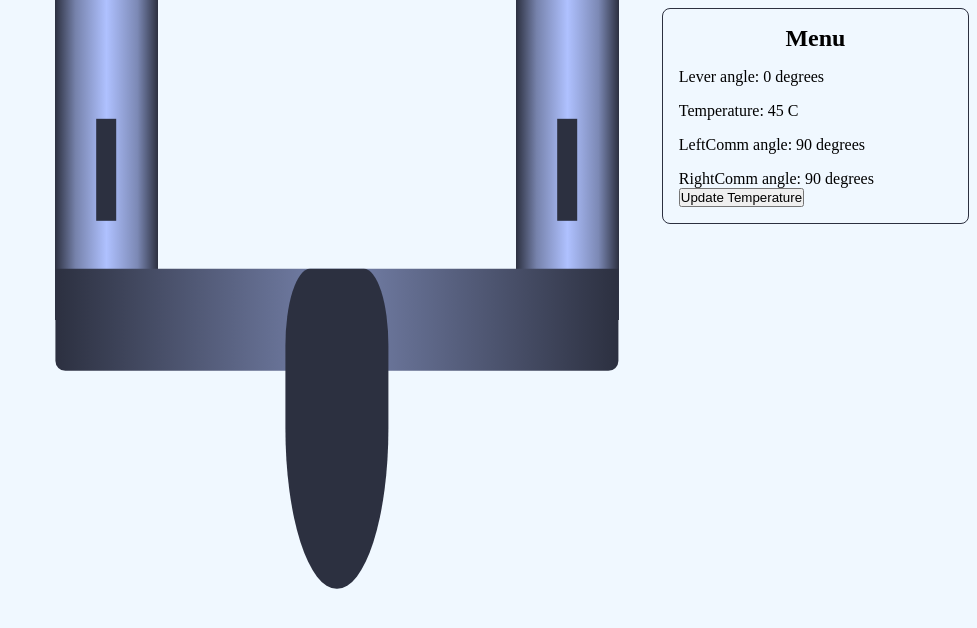
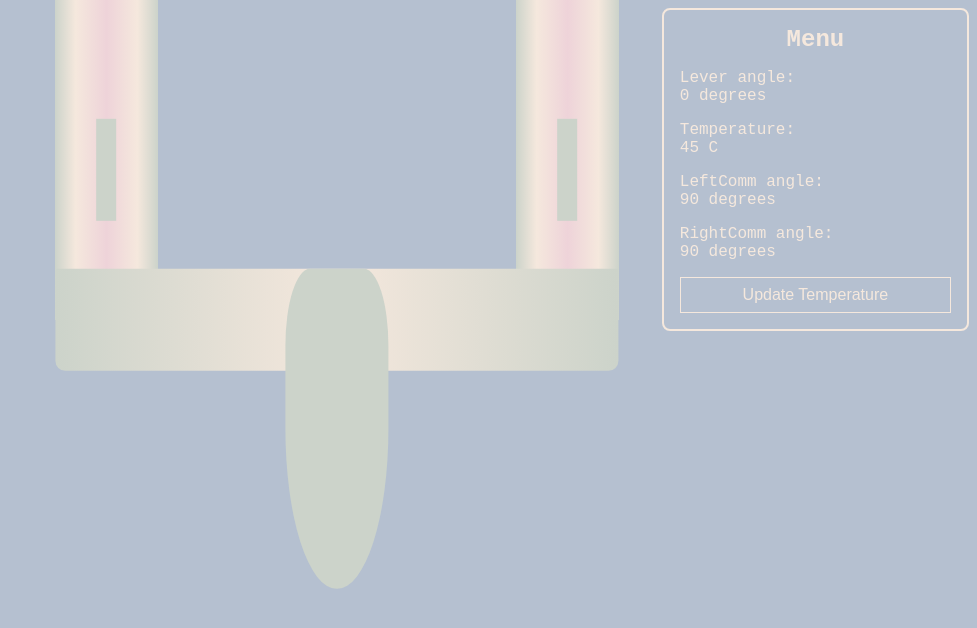
Before and after one commit to Euphoriaerika/hydro-tap, a plain HTML site: page index.html in a window 1280 px wide. Shown: the whole page, without its empty margins (303-1280 px from the left). Drawn offline with Linux system fonts and the light colour scheme.

Commit message:
refactor: improved readability of menu item generation

```diff
--- a/component/menu.js
+++ b/component/menu.js
@@ -14,38 +14,60 @@ const angle2Temp = (angle) => {
   return -(angle / 90) * 45 + 45;
 };
 
+// Function to create menu indicators based on the given count
 const createMenuIndicator = (count) => {
   // Select the container element with the class "stat"
-  var statContainer = document.querySelector(".stat");
+  const statContainer = document.querySelector(".stat");
 
   // Check if there are existing <li> elements, create them if not
   if (!statContainer.querySelector("li")) {
-    for (var i = 0; i < count; i++) {
-      var liElement = document.createElement("li");
+    for (let i = 0; i < count; i++) {
+      // Create <li> element
+      const liElement = document.createElement("li");
       statContainer.appendChild(liElement);
+
+      // Create <p> element for title
+      const liTitle = document.createElement("p");
+      liTitle.className = "menu-el-title";
+      liElement.appendChild(liTitle);
+
+      // Create <p> element for date
+      const liDate = document.createElement("p");
+      liDate.className = "menu-el-data";
+      liElement.appendChild(liDate);
     }
   }
 };
 
-// Event handler for mouse movement
+// Function to update menu indicators with relevant data
 const updateMenuIndicator = () => {
-  // Changed to select all <li> elements with the class "stat"
-  var menuItems = document.querySelectorAll(".stat li");
+  // Select all <li> elements with the class "stat" and their corresponding title and data elements
+  const menuTitles = document.querySelectorAll(".stat li .menu-el-title");
+  const menuData = document.querySelectorAll(".stat li .menu-el-data");
 
-  // Update values for each <li> element with the class "stat"
-  menuItems[0].textContent =
-    "Lever angle: " + getRotationAngle(leverElement) + " degrees";
-  menuItems[1].textContent =
-    "Temperature: " + (-(getRotationAngle(leverElement) / 90) * 45 + 45) + " C";
-  menuItems[2].textContent =
-    "LeftComm angle: " + getRotationAngle(leftCommElement) + " degrees";
-  menuItems[3].textContent =
-    "RightComm angle: " + getRotationAngle(rightCommElement) + " degrees";
+  // Data for menu indicators
+  const menuEl = {
+    "Lever angle: ": getRotationAngle(leverElement) + " degrees",
+    "Temperature: ": -(getRotationAngle(leverElement) / 90) * 45 + 45 + " C",
+    "LeftComm angle: ": getRotationAngle(leftCommElement) + " degrees",
+    "RightComm angle: ": getRotationAngle(rightCommElement) + " degrees",
+  };
+
+  // Iterate through menuEl and update titles and data
+  let count = 0;
+  for (const key in menuEl) {
+    menuTitles[count].textContent = key;
+    menuData[count].textContent = menuEl[key];
+    count += 1;
+  }
 };
 
 // Call the function to set initial values
 createMenuIndicator(4);
+
+// Call the function to update menu indicators with relevant data
 updateMenuIndicator();
+
 
 //--- UPDATE INDICATOR, WHEN MOUSEMOVE ---//
 
--- a/styles.css
+++ b/styles.css
@@ -1,14 +1,38 @@
 :root {
-  --black: #2c3040;
+  --first-color: #b5c0d0;
+  --second-color: #ccd3ca;
+  --third-color: #f5e8dd;
+  --fourth-color: #eed3d9;
+  --main: #2c3040;
 }
+
 * {
+  box-sizing: border-box;
+
   margin: 0;
   padding: 0;
-  box-sizing: border-box;
+}
+
+html {
+  font-size: 62.5%;
 }
 
 body {
-  background-color: aliceblue;
+  font-family: "Courier New", Courier, monospace;
+  color: var(--third-color);
+  font-size: 1.6rem;
+
+  background-color: var(--first-color);
+}
+
+button {
+  background-color: transparent;
+  border: 1px solid var(--third-color);
+
+  color: var(--third-color);
+  font-size: 1.6rem;
+
+  cursor: pointer;
 }
 
 /* TAP SECTION */
@@ -20,11 +44,11 @@ body {
   background: rgb(44, 48, 64);
   background: linear-gradient(
     90deg,
-    rgba(44, 48, 64, 1) 0%,
-    rgba(118, 130, 171, 1) 20%,
-    rgba(175, 193, 255, 1) 50%,
-    rgba(124, 137, 181, 1) 80%,
-    rgba(44, 48, 64, 1) 100%
+    var(--second-color) 0%,
+    var(--third-color) 20%,
+    var(--fourth-color) 50%,
+    var(--third-color) 80%,
+    var(--second-color) 100%
   );
 
   position: absolute;
@@ -42,7 +66,7 @@ body {
 .commutator {
   width: 100%;
   height: 20px;
-  background-color: var(--black);
+  background-color: var(--second-color);
 
   position: absolute;
   top: 50%;
@@ -54,12 +78,12 @@ body {
 #tap {
   width: 44vw;
   height: 8vw;
-  background: var(--black);
+  background: var(--second-color);
   background: linear-gradient(
     90deg,
-    rgba(44, 48, 64, 1) 0%,
-    rgba(118, 130, 171, 1) 50%,
-    rgba(44, 48, 64, 1) 100%
+    var(--second-color) 0%,
+    var(--third-color) 50%,
+    var(--second-color) 100%
   );
   border-radius: 0 0 10px 10px;
 
@@ -77,14 +101,15 @@ body {
   left: calc(50% - 4vw);
   transform-origin: 50% 4vw;
 
-  background: var(--black);
+  background: var(--second-color);
   border-radius: 24% 24% 50% 50%;
 }
 
 /* MENU SECTION */
 
 #menu {
-  border: 1.2px solid var(--black);
+  border: 2.4px solid var(--third-color);
+
   border-radius: 8px;
 
   padding: 16px;
@@ -106,3 +131,9 @@ body {
 .stat li {
   margin-top: 16px;
 }
+
+#updateButton {
+  width: 100%;
+  margin-top: 16px;
+  padding: 8px;
+}
```
